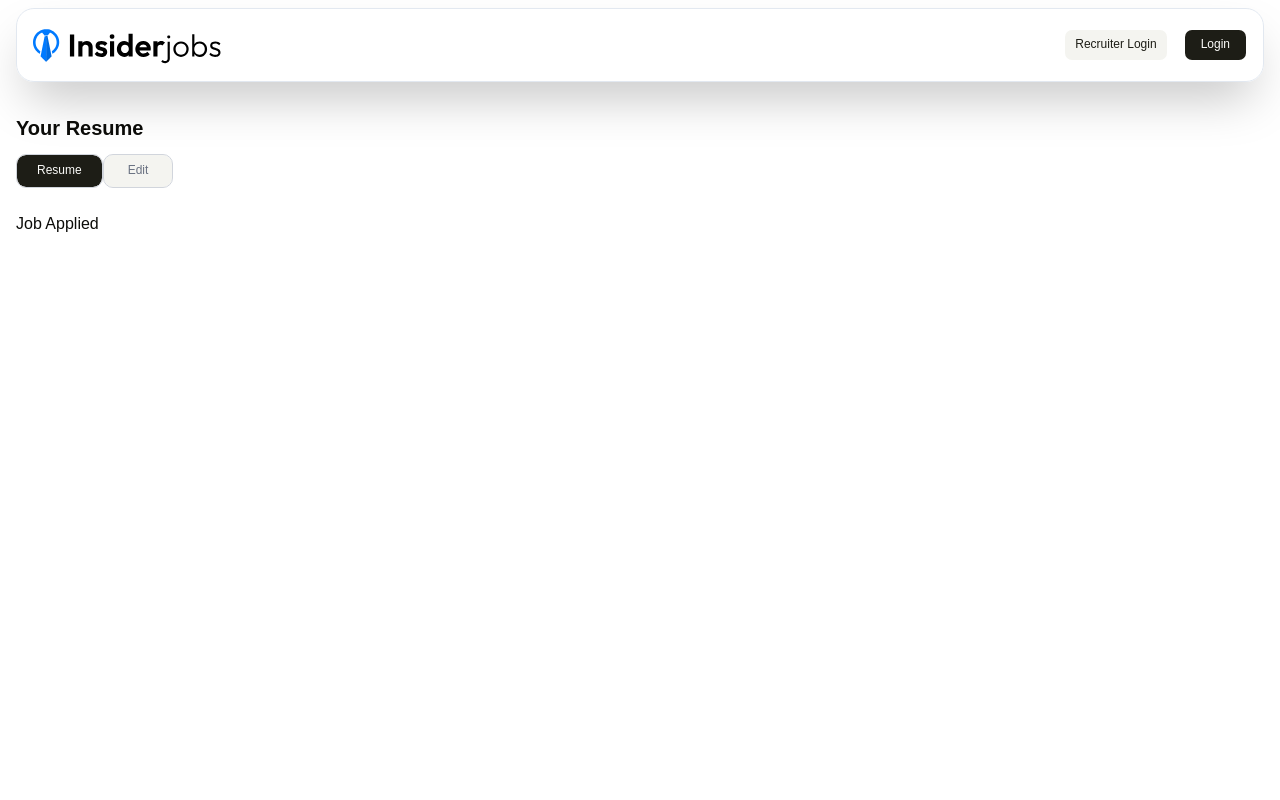
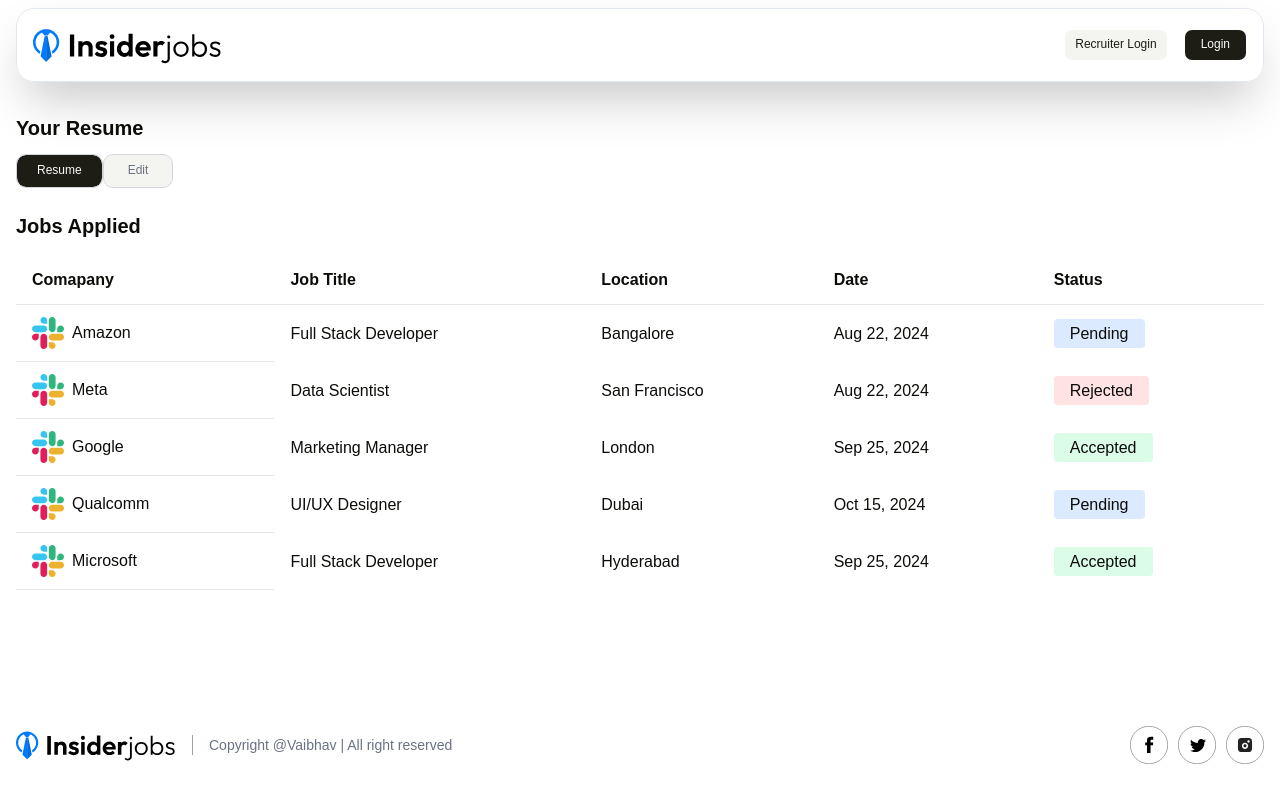
Before and after one commit to Vaibhav5122/HireFlow, a React (Vite) app in the folder client/: page /applications in a window 1280 px wide. Built offline with nearby package versions, Linux system fonts and the light colour scheme; no server answers.

Commit message:
feat:Application page ui done

```diff
--- a/client/src/pages/Applications.jsx
+++ b/client/src/pages/Applications.jsx
@@ -2,7 +2,9 @@
 import Navbar from "../components/Navbar";
 import { Link } from "react-router-dom";
 import { Button } from "../components/ui/button";
-import { assets } from "../assets/assets";
+import { assets, jobsApplied } from "../assets/assets";
+import moment from "moment";
+import Footer from "../components/Footer";
 
 const Applications = () => {
   const [isEdit, setIsEdit] = useState(false);
@@ -57,8 +59,52 @@
             </div>
           )}
         </div>
-        <h2>Job Applied</h2>
+        <h2 className="text-xl font-semibold mb-4">Jobs Applied</h2>
+        <table className="min-w-full bg-white rounded-lg">
+          <thead>
+            <tr>
+              <th className="py-3 px-4 border-b text-left">Comapany</th>
+              <th className="py-3 px-4 border-b text-left">Job Title</th>
+              <th className="py-3 px-4 border-b text-left max-sm:hidden">
+                Location
+              </th>
+              <th className="py-3 px-4 border-b text-left max-sm:hidden">
+                Date
+              </th>
+              <th className="py-3 px-4 border-b text-left">Status</th>
+            </tr>
+          </thead>
+          <tbody>
+            {jobsApplied.map((job, index) =>
+              true ? (
+                <tr>
+                  <td className="py-3 px-4 flex items-center gap-2 border-b">
+                    <img className="w-8 h-8" src={job.logo} alt="" />
+                    {job.company}
+                  </td>
+                  <td className="py-2 px-4 bg-bottom">{job.title}</td>
+                  <td className="py-2 px-4 bg-bottom max-sm:hidden">
+                    {" "}
+                    {job.location}{" "}
+                  </td>
+                  <td className="py-2 px-4 bg-bottom max-sm:hidden">
+                    {" "}
+                    {moment(job.date).format("ll")}{" "}
+                  </td>
+                  <td className="py-2 px-4 bg-bottom">
+                    <span
+                      className={`${job.status === "Accepted" ? "bg-green-100" : job.status === "Rejected" ? "bg-red-100" : "bg-blue-100"} px-4 py-1.5 rounded `}
+                    >
+                      {job.status}
+                    </span>
+                  </td>
+                </tr>
+              ) : null,
+            )}
+          </tbody>
+        </table>
       </div>
+      <Footer />
     </>
   );
 };
```
